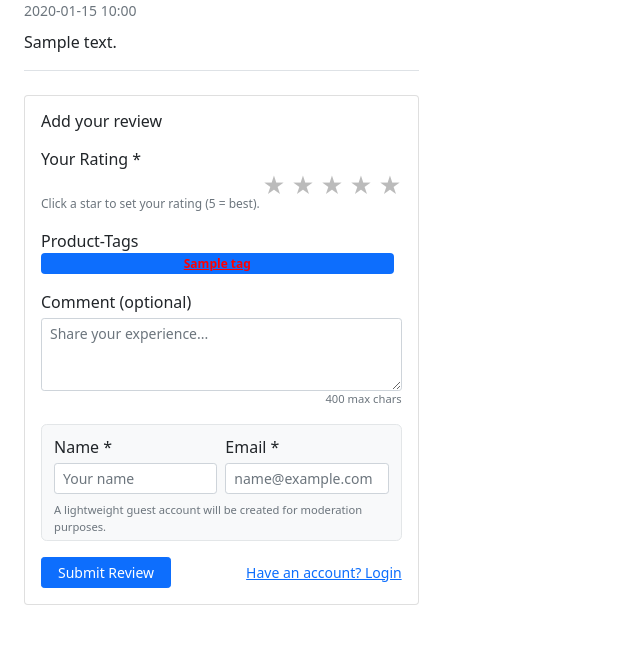
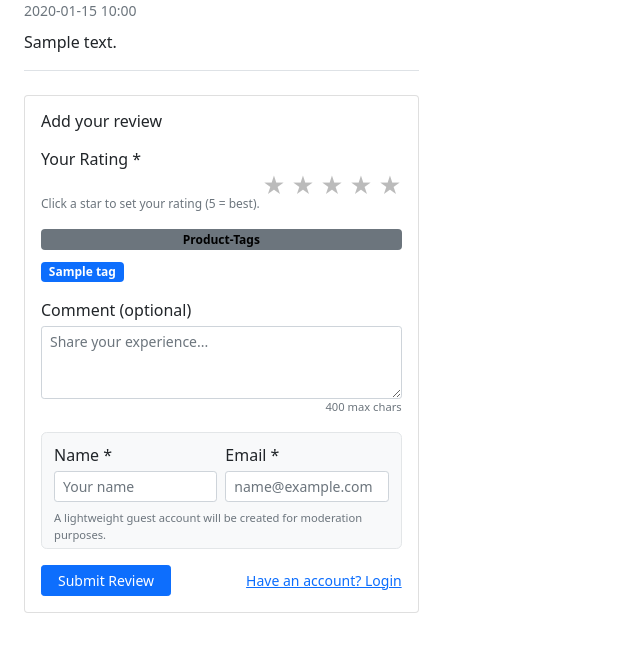
Before and after one commit to coldicka/baby-tools-world, a Django app: a page that uses src/products/templates/product.html in a window 1280 px wide. Shown: the part 577-1230 px from the top of the page, without its empty margins (0-640 px from the left). Run offline with Django 5.2, Linux system fonts and the light colour scheme; tables that the repository leaves empty hold one stand-in row (values such as "Sample post"); grey boxes marked "Sample" are stand-in pictures.

Commit message:
remove bug, add Style on the badge, add extra Variable on the tag

```diff
--- a/src/products/models.py
+++ b/src/products/models.py
@@ -26,6 +26,7 @@ class Tag(models.Model):
     id = models.AutoField(primary_key=True) # The ID is automatically generated by Django
     created_at = models.DateTimeField(auto_now_add=True) # This is set automatically during creation and is read-only
     updated_at = models.DateTimeField(auto_now=True) # This is updated automatically on each save and is read-only
+    description = models.TextField(max_length=200, null=True, blank=True) # extra field for tag description of a tag
 
     def __str__(self):
         return self.name
--- a/src/products/templates/product.html
+++ b/src/products/templates/product.html
@@ -149,13 +149,15 @@
 
             <!-- Product Tags -->
             <div class="mb-3">
-              <div class="d-flex flex-wrap gap-2">Product-Tags</div>
+              <div class="d-flex flex-wrap gap-2 badge bg-secondary text-black justify-content-center">Product-Tags</div>
                 {% if product.tags.all %}
+                  <div class="mb-3 mt-2 text-muted">
                     {% for tag in product.tags.all %}
-                  <a class="badge bg-primary" href="{% url 'products_by_tag' tag.id %}" style="color: red; display: block; margin-right: 0.5rem;">
+                      <a class="badge bg-primary text-decoration-none" href="{% url 'products_by_tag' tag.id %}">
                         {{ tag.name }}
                       </a>
                     {% endfor %}
+                  </div>
                 {% else %}
                  <div class="mb-3 text-muted">no tags available</div>
               {% endif %}
--- a/src/products/templates/products.html
+++ b/src/products/templates/products.html
@@ -35,7 +35,7 @@
           </div>
           <div class="mb-1 text-muted">
             {% for tag in product.tags.all %}
-              <a class="badge bg-primary" href="{% url 'products_by_tag' tag.id %}" style="color: red; display: block;">
+              <a class="badge bg-primary text-decoration-none" href="{% url 'products_by_tag' tag.id %}">
                 {{ tag.name }}
               </a>
             {% endfor %}
--- a/src/products/views.py
+++ b/src/products/views.py
@@ -64,7 +64,6 @@ def product_detail(request, category_slug, pk):
             request.session["just_posted"] = True  # Store the flag in the session to prevent duplicates
             return redirect("product_detail", category_slug=category_slug, pk=product.pk)
     else:
-        # Pre-fill form for authenticated user with existing comment (if any)
         if not request.session.pop("just_posted", False):
             initial = {}
             if request.user.is_authenticated:
@@ -74,6 +73,7 @@ def product_detail(request, category_slug, pk):
             form = CommentForm(initial=initial)
         else:
             form = CommentForm()
+
     return render(
         request,
         "product.html",
```
Also changed, not shown: src/products/admin.py (+2 -6 lines), src/products/migrations/0004_alter_product_options_alter_tag_options_and_more.py (added), src/products/migrations/0005_tag_description.py (added). Lines whose indentation alone changed are shown as unchanged.
